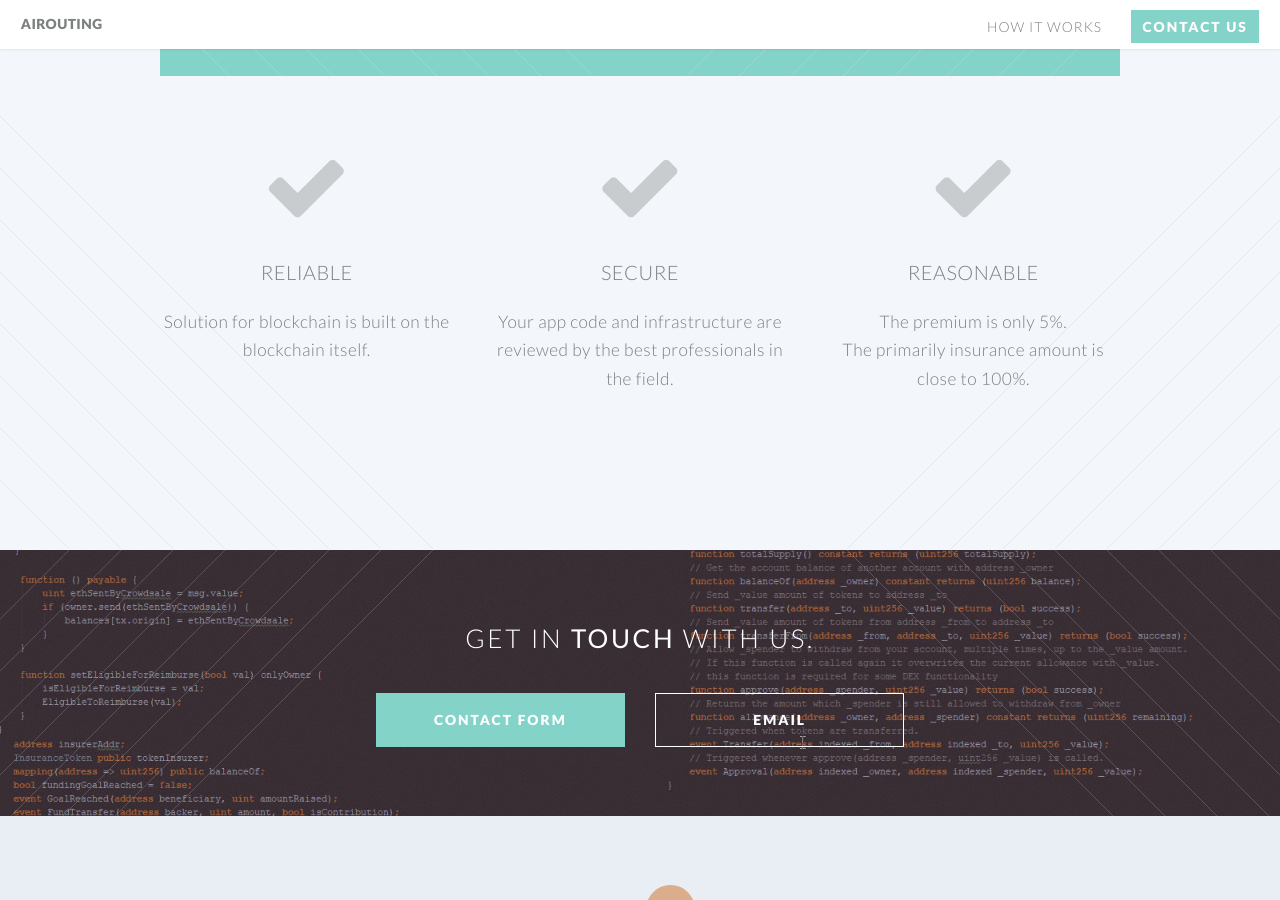
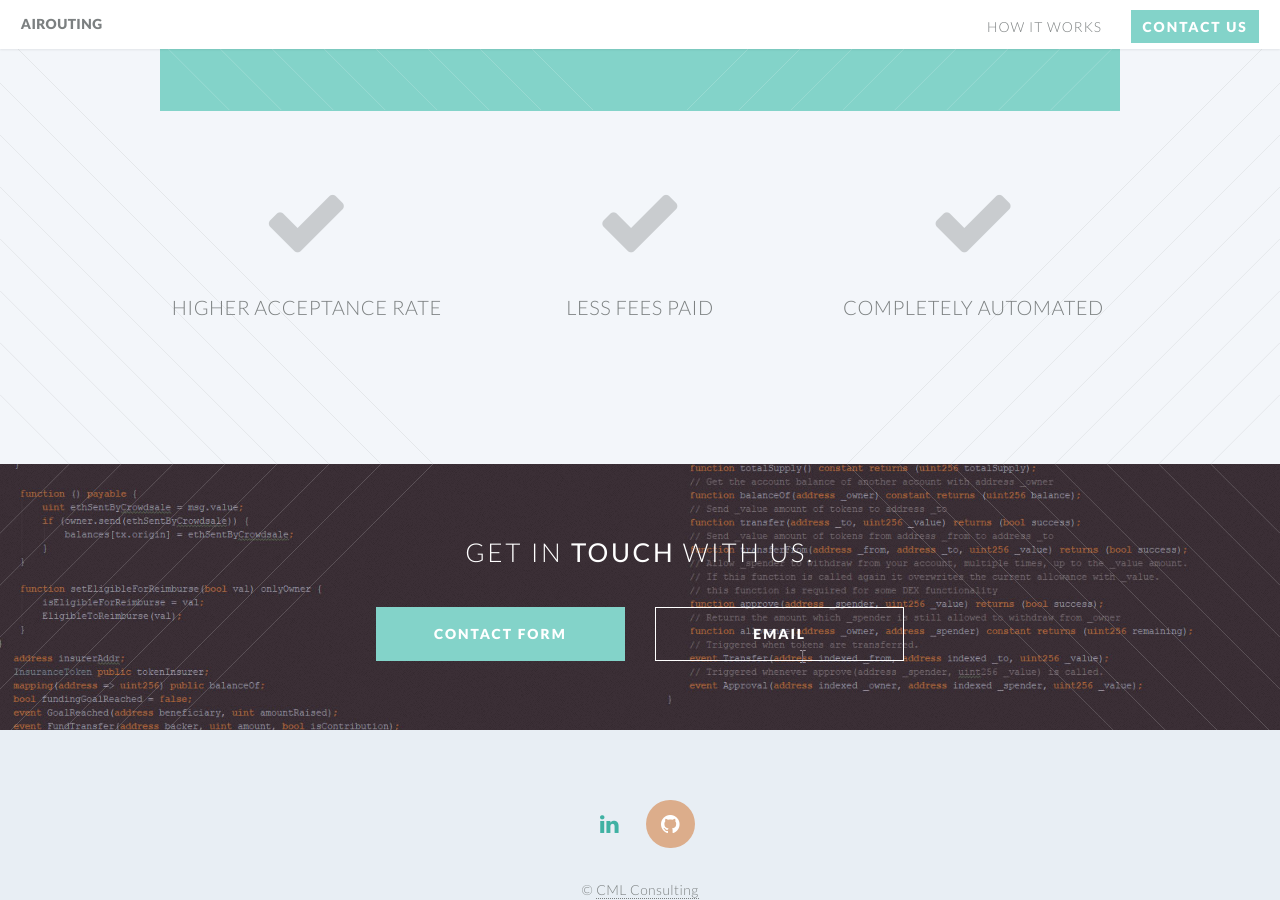
Before and after one commit to CMLTeam/www-air, a Jekyll site: the page built from index.html, in a window 1280 px wide and 900 px high, scrolled down 1336 px. Built offline with Jekyll 4.4.1, drawn with Linux system fonts in a browser that asks for light colours.

Commit message:
final commit, not!

```diff
--- a/index.html
+++ b/index.html
@@ -17,9 +17,11 @@
 							<h2>Competitive advantage</h2>
 						</header>
 						<ul style="text-align: left;">
-							<li>Big providers such as <a href="https://www.adyen.com/" title="Adyen">Adyen</a> propose their own intelligent routing solution.</li>
+							<li>Big providers such as <a href="https://www.adyen.com/" style="color: white;" title="Adyen">Adyen</a> propose their own intelligent routing solution.</li>
 							<li>In order to increase the acceptance rate, they leverage their acquiring bank network.</li>
 							<li>In contrast to them we will leverage PSP network with whom you already signed the contract.</li>
+						</ul>
+						<ul style="text-align: left;">
 							<li>On the hand you can configure routing by yourself internally.</li>
 							<li>However, in order to do it efficiently, one should regularly analyze the data and tune the configuration.</li>
 							<li>We propose to delegate this analytical task to the algorithm, hence we got the name for product - Artificial Intelligence Routing.</li>
@@ -33,9 +35,8 @@
 								<section>
 									<span class="icon featured fa-check"></span>
 									<header>
-										<h3>Reliable</h3>
+										<h3>Higher Acceptance Rate</h3>
 									</header>
-									<p>Solution for blockchain is built on the blockchain itself.</p>
 								</section>
 
 							</div>
@@ -44,9 +45,8 @@
 								<section>
 									<span class="icon featured fa-check"></span>
 									<header>
-										<h3>Secure</h3>
+										<h3>Less Fees Paid</h3>
 									</header>
-									<p>Your app code and infrastructure are reviewed by the best professionals in the field.</p>
 								</section>
 
 							</div>
@@ -55,9 +55,8 @@
 								<section>
 									<span class="icon featured fa-check"></span>
 									<header>
-										<h3>Reasonable</h3>
+										<h3>Completely Automated</h3>
 									</header>
-									<p>The premium is only 5%.<br/>The primarily insurance amount is close to 100%.</p>
 								</section>
 
 							</div>
```
